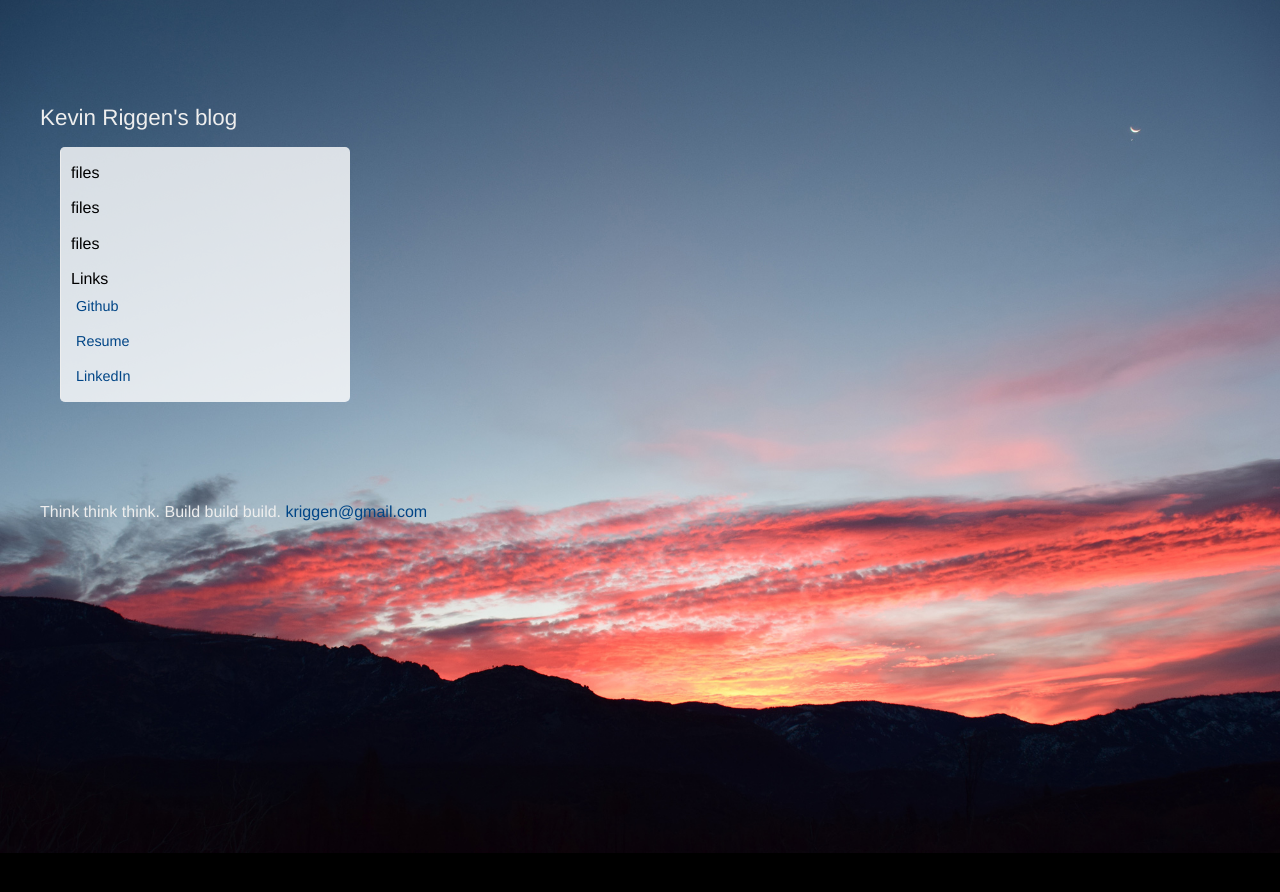
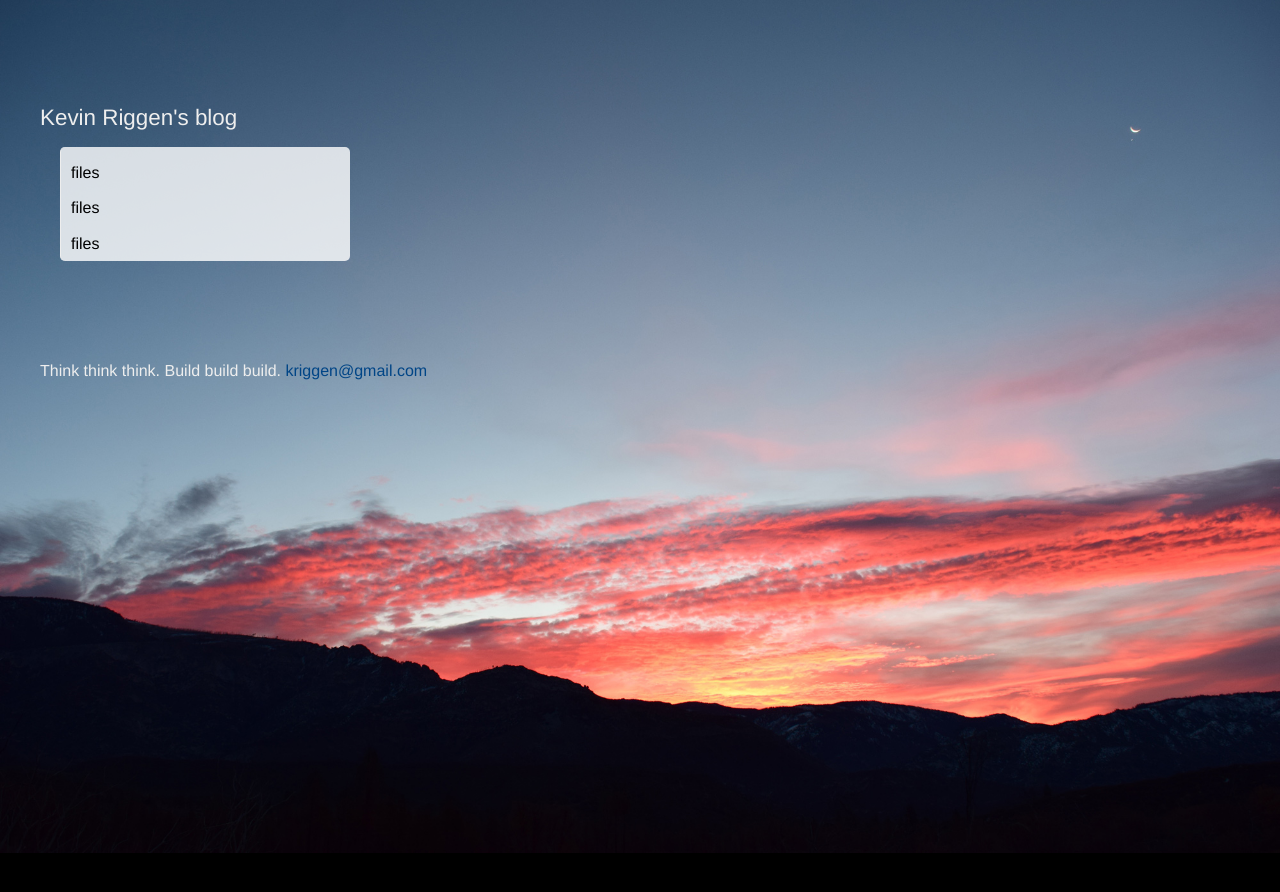
Before and after one commit to kvnn/kevinriggen, a Jekyll site: the page built from index.html, in a window 1280 px wide. Shown: the top 892 px of the page. Built offline with Jekyll 4.4.1, drawn with Linux system fonts in a browser that asks for light colours; Markdown is read by kramdown in place of the engine named in the settings.

Commit message:
Removes personal links

```diff
--- a/_layouts/layout.html
+++ b/_layouts/layout.html
@@ -34,12 +34,6 @@
                       {% endfor %}
                     </ul>
                 {% endfor %}
-                <h4>Links</h4>
-                <ul>
-                    <li><a href="http://github.com/kvnn">Github</a></li>
-                    <li><a href="https://dl.dropboxusercontent.com/u/1283216/KevinRiggen-resume.pdf">Resume</a></li>
-                    <li><a href="https://www.linkedin.com/in/kevinriggen">LinkedIn</a></li>
-                </ul>
                 </div>
             </div>
 
```
